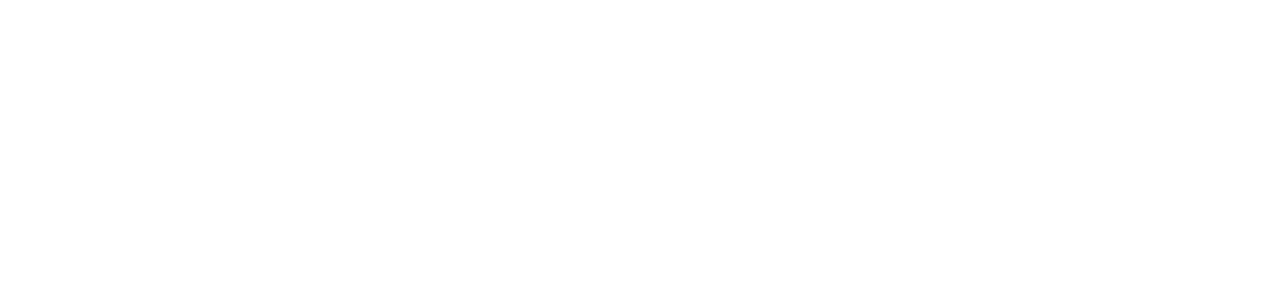
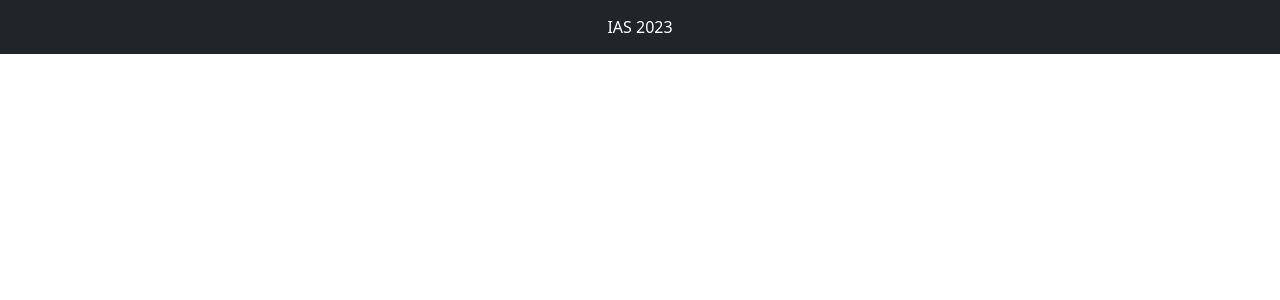
Before and after one commit to devops-assignment1-team1/ias, a React (Create React App) app in the folder frontend/: page / in a window 1280 px wide. Shown: the top 300 px of the page. Built offline with nearby package versions, Linux system fonts and the light colour scheme.

Commit message:
Add footer component

```diff
--- a/frontend/src/App.js
+++ b/frontend/src/App.js
@@ -1,7 +1,15 @@
+import './App.css';
+
+// Import components
+import "bootstrap/dist/css/bootstrap.min.css";
+import "bootstrap/dist/js/bootstrap.min.js";
+import Footer from "./components/Footer/Footer";
+
 function App() {
   return (
     <div className="App">
-
+       {/* Footer */}
+       <Footer />
     </div>
   );
 }
--- /dev/null
+++ b/frontend/src/components/Footer/Footer.js
@@ -0,0 +1,12 @@
+import React from 'react'
+
+function Footer() {
+
+    const year = new Date().getFullYear();
+
+    return (
+        <div id="footer" style={{textAlign:"center", background:"#212529" , color:"#fff", padding: "15px"}}>IAS {year}</div>
+    )
+}
+
+export default Footer
```
